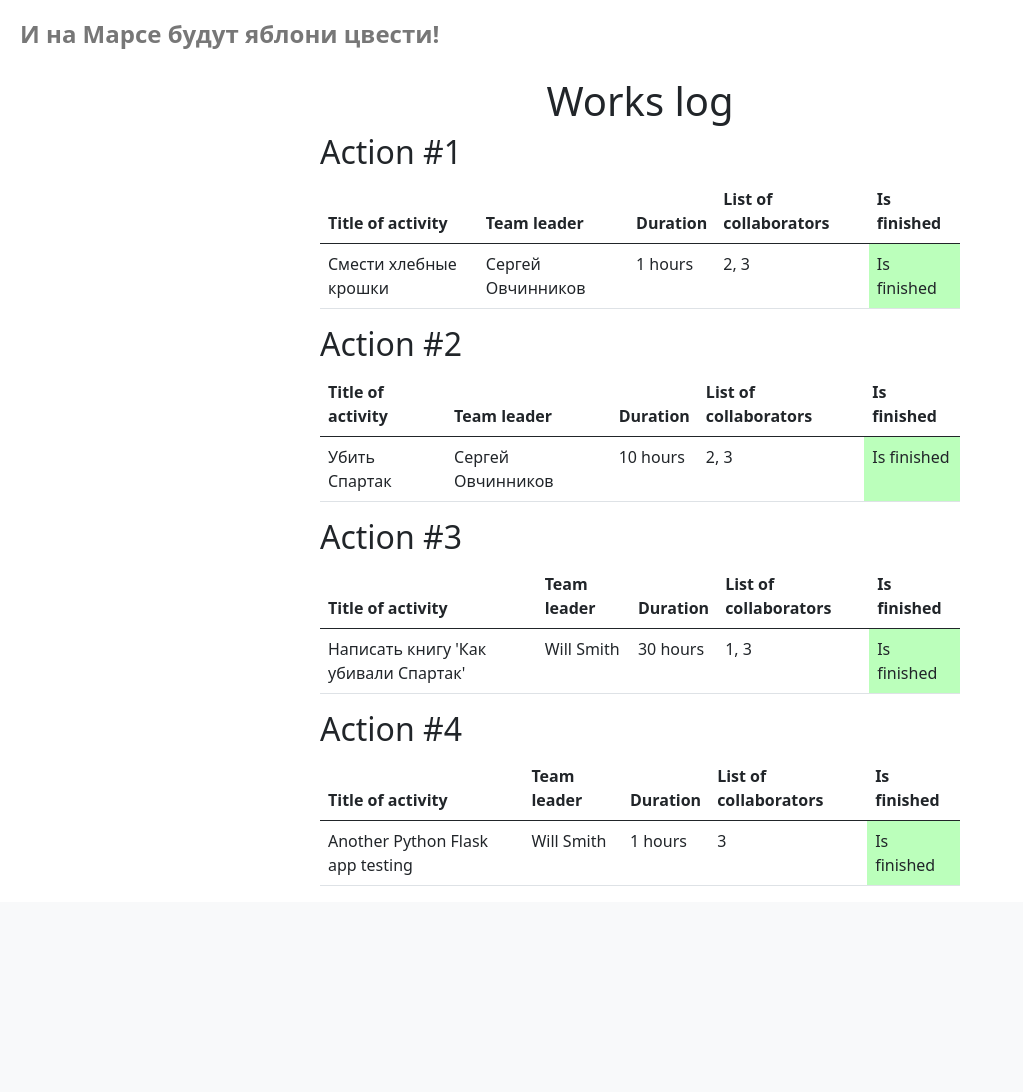
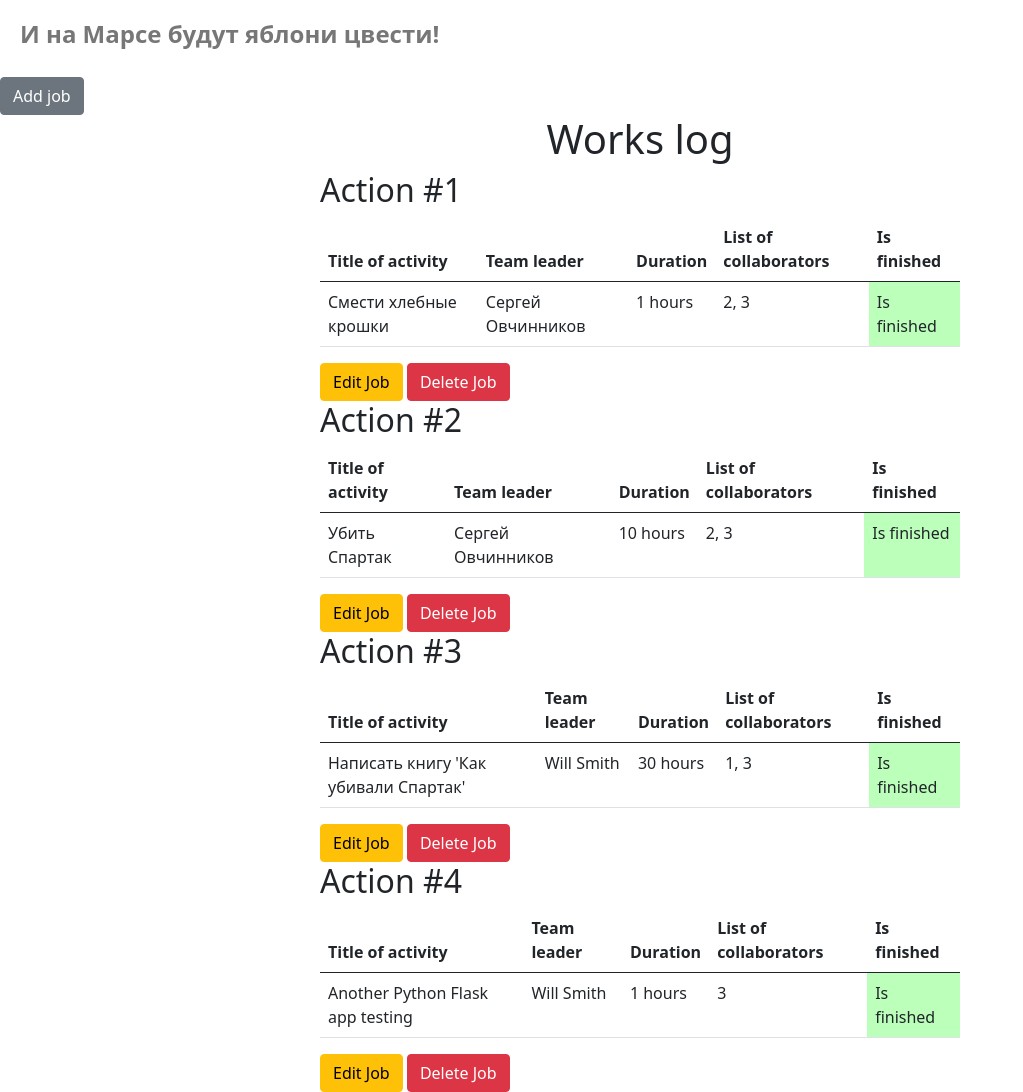
Before and after one commit to Masynchin/fwtf, a Flask app: page / in a window 1280 px wide. Shown: the part 74-1166 px from the top of the page, without its empty margins (0-1023 px from the left). Before the commit the page ends 960 px from the top, so only its background shows below. Run offline with Flask 2, Linux system fonts and the light colour scheme; a user stored in the database is signed in; data comes from the database, SQL or seed files in the repository; both versions use the stored data as it was after the commit.

Commit message:
14 - real jobs

```diff
--- a/app/models.py
+++ b/app/models.py
@@ -19,7 +19,7 @@ class User(UserMixin, db.Model):
     email           = db.Column(db.String, unique=True)
     hashed_password = db.Column(db.String)
     modified_date   = db.Column(db.DateTime, default=dt.datetime.utcnow)
-    jobs            = db.relationship("Jobs", backref="worker", lazy="dynamic")
+    jobs            = db.relationship("Jobs", backref="team_lead", lazy="dynamic")
 
     def __repr__(self):
         return f"{self.name} {self.surname}"
--- a/app/routes.py
+++ b/app/routes.py
@@ -160,6 +160,7 @@ def logout():
     return redirect("/")
 
 
+@login_required
 @app.route("/addjob", methods=["GET", "POST"])
 def addjob():
     form = JobForm()
@@ -185,3 +186,56 @@ def addjob():
         return redirect("/")
 
     return render_template("addjob.html", form=form)
+
+
+@app.route("/editjob/<int:job_id>", methods=["GET", "POST"])
+def editjob(job_id):
+    job = Jobs.query.get(job_id)
+    form = JobForm()
+    if form.validate_on_submit():
+        if (
+            current_user.is_authenticated and
+            current_user.id in (job.team_lead.id, 1)
+            and job is not None
+        ):
+            team_leader = form.team_leader.data
+            collaborators = form.collaborators.data
+            for worker_id in [team_leader, *map(int, collaborators.split(","))]:
+                worker = User.query.get(worker_id)
+                if worker is None:
+                    flash("Incorrect team_leader or collaborator ID")
+                    return render_template("editjob.html", form=form)
+
+            job.team_leader = team_leader
+            job.job = form.job.data
+            job.work_size = form.work_size.data
+            job.collaborators = collaborators
+            job.is_finished = form.is_finished.data
+            db.session.commit()
+            return redirect("/")
+        else:
+            flash("Not enough rights for that action")
+            return redirect("/")
+
+    if (
+        current_user.is_authenticated and
+        current_user.id in (job.team_lead.id, 1)
+        and job is not None
+    ):
+        return render_template("addjob.html", form=form)
+    else:
+        flash("Not enough rights for that action")
+        return redirect("/")
+
+
+@app.route("/deljob/<int:job_id>")
+def deljob(job_id):
+    job = Jobs.query.get(job_id)
+    if (
+        current_user.is_authenticated and
+        current_user.id in (job.team_lead.id, 1)
+    ):
+        db.session.delete(job)
+        db.session.commit()
+        flash("Succecsfully delete")
+    return redirect("/")
--- a/app/templates/base.html
+++ b/app/templates/base.html
@@ -33,6 +33,9 @@
             {% endfor %}
          {% endif %}
       {% endwith %}
+      {% if current_user.is_authenticated %}
+         <a type="button" class="btn btn-secondary" href="/addjob">Add job</a>
+      {% endif %}
       {% block content %}{% endblock %}
    </body>
 </html>
--- a/app/templates/works_log.html
+++ b/app/templates/works_log.html
@@ -21,13 +21,17 @@
                 <tbody>
                     <tr>
                         <td>{{ job.job }}</td>
-                        <td>{{ job.worker }}</td>
+                        <td>{{ job.team_lead }}</td>
                         <td>{{ job.work_size }} hours</td>
                         <td>{{ job.collaborators }}</td>
                         <td style="background-color: #{{ 'bfb' if job.is_finished else 'fbb' }}">{{ "Is finished" * job.is_finished or "Isn't finished" }}</td>
                     </tr>
                 </tbody>
             </table>
+            {% if current_user.is_authenticated and (current_user.id == job.team_lead.id or current_user.id) == 1 %}
+                <a type="button" class="btn btn-warning" href="{{ url_for('editjob', job_id=job.id) }}">Edit Job</a>
+                <a type="button" class="btn btn-danger" href="{{ url_for('deljob', job_id=job.id) }}">Delete Job</a>
+            {% endif %}
         </div>
     {% endfor %}
 </div>
```
Also changed, not shown: app/app.db.
